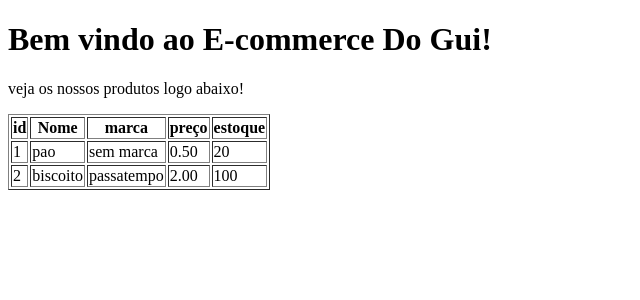
After one commit to reis071/sm-django, a Django app: page /produtos/listar_produtos in a window 1280 px wide. The commit adds this page. Shown: the top 300 px of the page, without its empty margins (0-640 px from the left). Run offline with Django 5.2, Linux system fonts and the light colour scheme; data comes from the database, SQL or seed files in the repository; both versions use the stored data as it was after the commit.

Commit message:
add atividade aula 05

```diff
--- a/projeto/app/templates/app/index.html
+++ b/projeto/app/templates/app/index.html
@@ -26,7 +26,7 @@
 
 <ul>
     {% for produto in tupla_de_produtos%}
-        <li>{{produto}}</li>
+        <li{{ produto }}</li>
     {% endfor%}
 </ul>
 
--- /dev/null
+++ b/projeto/app/templates/app/template_produto.html
@@ -0,0 +1,34 @@
+<!DOCTYPE html>
+<html lang="en">
+<head>
+    <meta charset="UTF-8">
+    <meta name="viewport" content="width=device-width, initial-scale=1.0">
+    <title>Document</title>
+</head>
+<body>
+    <h1>Bem vindo ao E-commerce Do Gui!</h1>
+
+    <p>veja os nossos produtos logo abaixo!</p>
+
+    <table border="1px">
+            <tr>
+                <th>id</th>
+                <th>Nome</th>
+                <th>marca</th>
+                <th>preço</th>
+                <th>estoque</th>
+            </tr>
+
+            {%for produto in lista_de_produtos%}
+                <tr>
+                    <td>{{ produto.id }}</td>
+                    <td>{{ produto.nome }}</td>
+                    <td>{{ produto.marca }}</td>
+                    <td>{{ produto.preco }}</td>
+                    <td>{{ produto.estoque }}</td>
+                </tr>
+                {% endfor %}
+    </table>
+
+</body>
+</html>
--- a/projeto/app/urls.py
+++ b/projeto/app/urls.py
@@ -5,5 +5,6 @@ urlpatterns = [
     path('listar_produtos',views.buscar_todos_os_produtos),
     path('cadastrar_produto',views.cadastrar_produto),
     path('atualizar/<int:produto_id>',views.atualizar_produto),
-    path('tupla_de_produtos_estaticos',views.produtos_estaticos)
+    # path('produto_estatico',views.produtos_estaticos),
+    # path('lista_de_roupa_rota',views.listar_roupas),
 ]
--- a/projeto/app/views.py
+++ b/projeto/app/views.py
@@ -11,7 +11,9 @@ from .models import Produto
 @require_http_methods(["GET"])
 def buscar_todos_os_produtos(request):
     produtos = Produto.objects.all().values() #pegando todos os objetos Produto
-    return JsonResponse( list(produtos), safe=False ) #retornar uma lista de Produtos
+    return render(request,'app/template_produto.html',{'lista_de_produtos':produtos})
+
+
 
 @csrf_exempt
 @require_http_methods(["POST"])
@@ -56,7 +58,12 @@ def atualizar_produto(request, produto_id):
         return JsonResponse({"error": "Produto não encontrado"}, status=404)
 
 
-def produtos_estaticos(request):
-    tupla_de_produtos_estaticos = ('arroz','feijão','macarrão')
+# def produtos_estaticos(request):
+#     tupla_de_produtos_estaticos = ('arroz','feijão','macarrão')
 
-    return render(request,'app/index.html', { 'tupla_de_produtos':tupla_de_produtos_estaticos })
+#     return render(request,'app/index.html', { 'tupla_de_produtos':tupla_de_produtos_estaticos })
+
+# def listar_roupas(request):
+#     lista_de_roupa = ['camisa','casaco','vestido','croped']
+
+#     return render(request, 'app/roupa.html',{'lista_de_roupa':lista_de_roupa})
```
Also changed, not shown: projeto/app/templates/app/roupa.html (added, +15 -0 lines), projeto/db.sqlite3, 1 other file.
